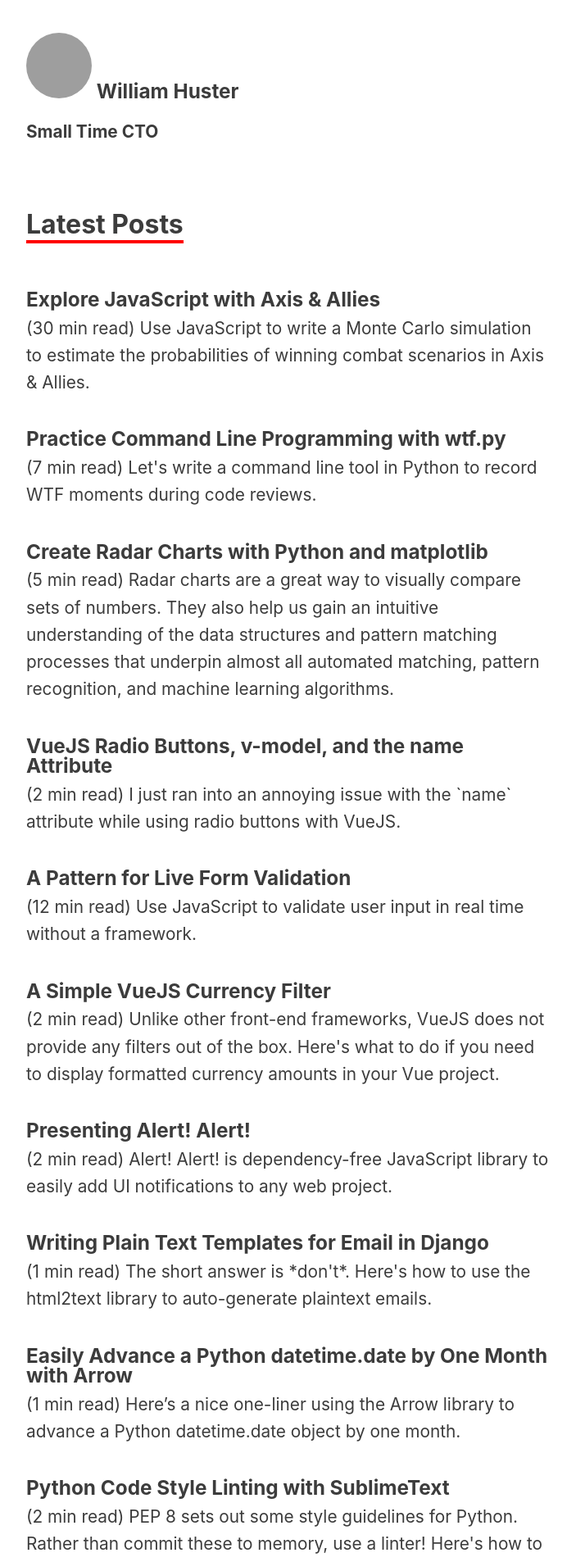
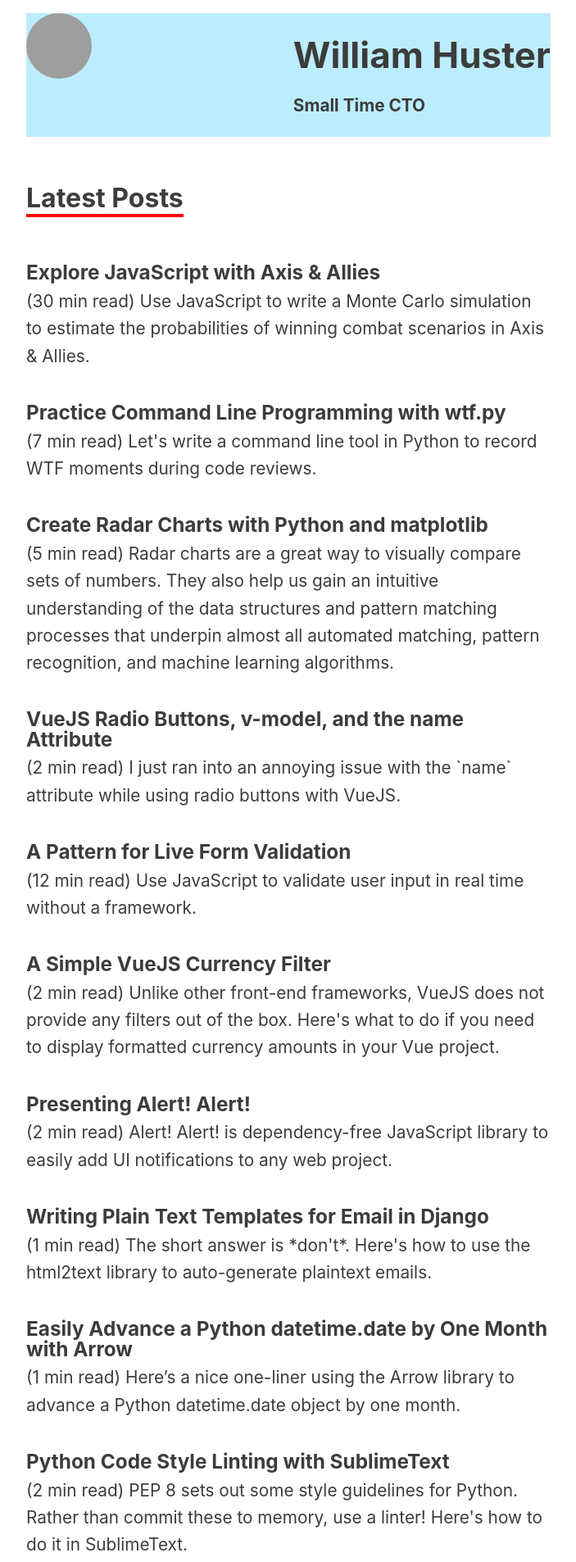
Before and after one commit to whusterj/whusterj.github.io, a Jekyll site: the page built from index.html, in a window 1280 px wide. Shown: the top 1906 px of the page at 82% size, without its empty margins (288-991 px from the left). Built offline with Jekyll 4.4.1, drawn with Linux system fonts in a browser that asks for light colours; the list of posts is cut into pages by our own code; grey boxes are pictures that could not be loaded.

Commit message:
Playing around with blog header

```diff
--- a/_layouts/default.html
+++ b/_layouts/default.html
@@ -43,16 +43,19 @@
     <body>
         <header class="header">
             <div class="row-wrap">
-                <a href="/">
-                    <h3>
+                <div style="display:flex">
+                    <a href="/" style="flex: 1">
                         <img src="http://gravatar.com/avatar/4e5a5a2d5be8c26770a7d901b5898a9e?s=800"
                         style="width: 100%; height: auto; max-width: 5rem; border-radius: 50%;"
-                        alt="Portrait of William via Gravatar"
-                        >
-                        William Huster
-                    </h3>
-                    <h4>Small Time CTO</h4>
-                </a>
+                        alt="Portrait of William via Gravatar">
+                    </a>
+                    <a href="/">
+                        <h1>
+                            William Huster
+                        </h1>
+                        <h4>Small Time CTO</h4>
+                    </a>
+                </div>
             </div>
         </header>
 
```
